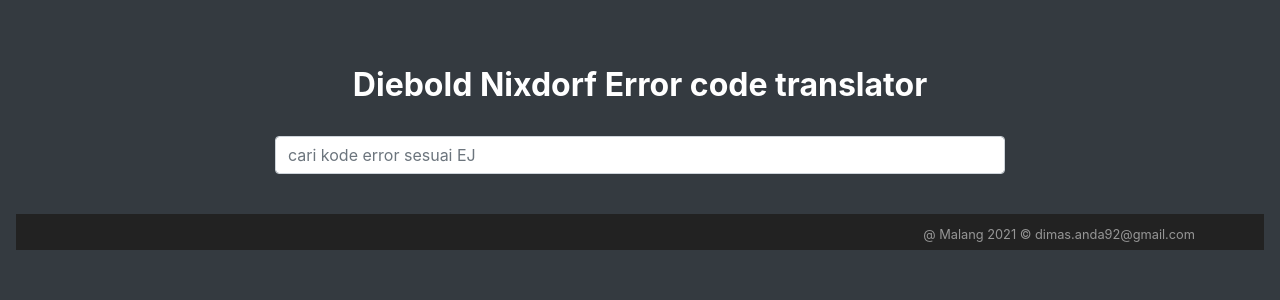
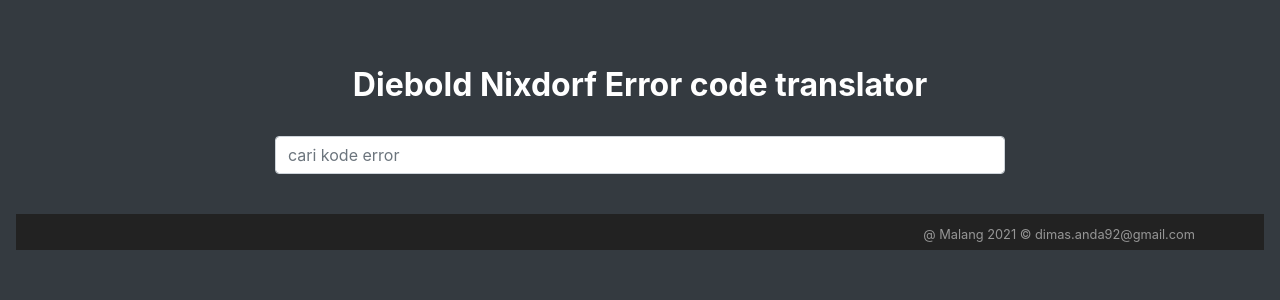
Before and after one commit to havendim/dnerorr, a PHP site: page / in a window 1280 px wide. Shown: the top 300 px of the page. Run offline with PHP 8.4, Linux system fonts and the light colour scheme; data comes from the database, SQL or seed files in the repository; data that the repository does not hold is empty.

Commit message:
Update index.php

```diff
--- a/index.php
+++ b/index.php
@@ -33,7 +33,7 @@
         <div class="row">
           <div class="col-md-2"></div>
             <div class="col-md-8 form-group">
-              <input type="text" id="search" class="form-control" autocomplete="off" placeholder="cari kode error sesuai EJ"><br>
+              <input type="text" id="search" class="form-control" autocomplete="off" placeholder="cari kode error"><br>
             </div>
           <div class="col-md-2"></div>
         </div>
```
